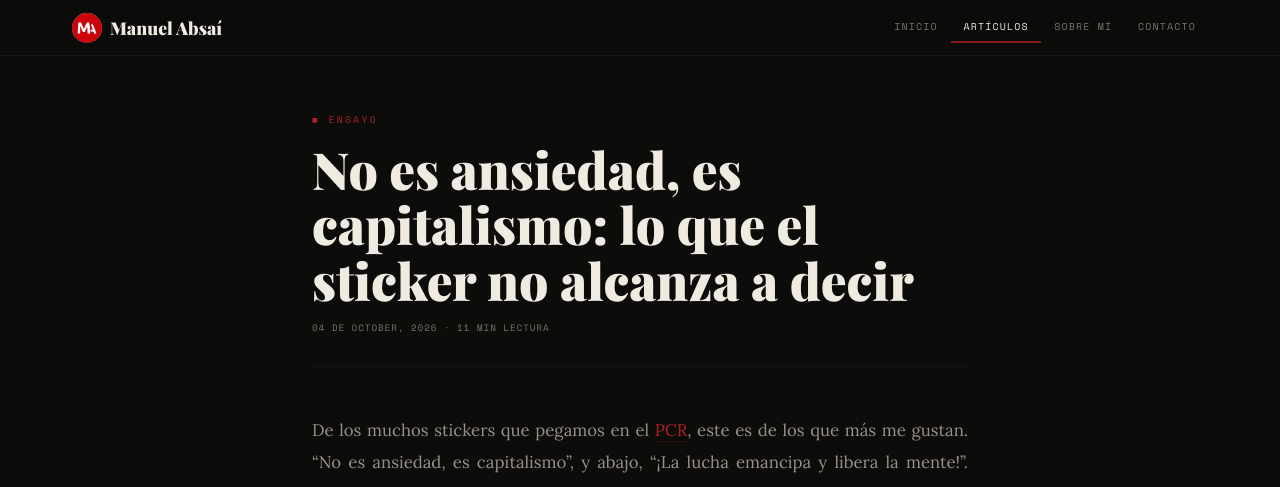
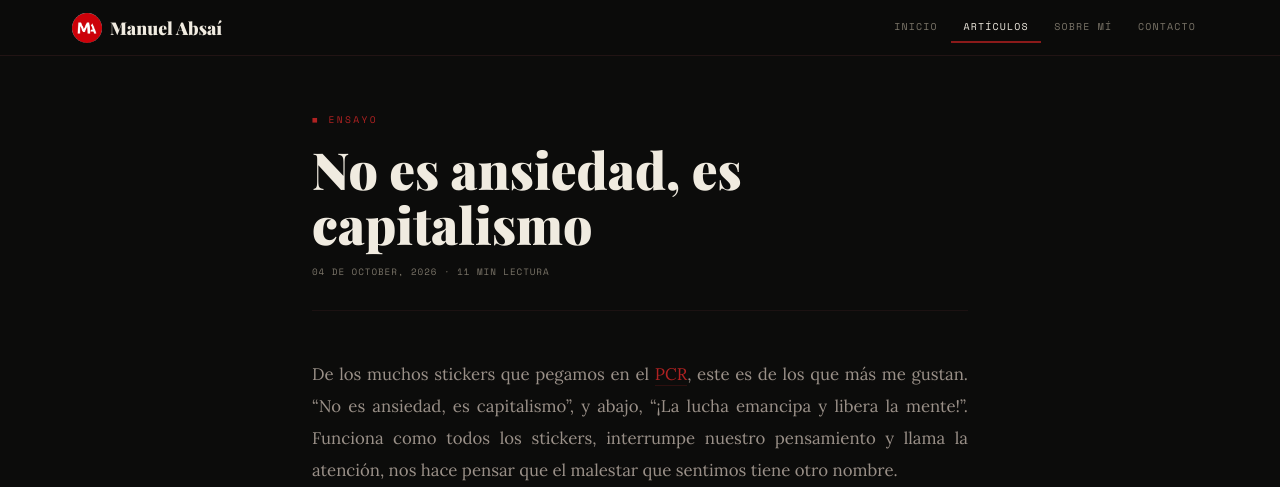
Before and after one commit to ManuelAbsai/manuelabsai.github.io, a Jekyll site: the page built from _posts/2026-10-04-no-es-ansiedad-es-capitalismo.md, in a window 1280 px wide and 900 px high, cut to the strip 0-487 px from the top of the window. Built offline with Jekyll 4.4.1, drawn with Linux system fonts in a browser that asks for light colours; some web fonts are replaced.

Commit message:
Update 2026-10-04-no-es-ansiedad-es-capitalismo.md

```diff
--- a/_posts/2026-10-04-no-es-ansiedad-es-capitalismo.md
+++ b/_posts/2026-10-04-no-es-ansiedad-es-capitalismo.md
@@ -1,6 +1,6 @@
 ---
 layout: post
-title: "No es ansiedad, es capitalismo: lo que el sticker no alcanza a decir"
+title: "No es ansiedad, es capitalismo"
 date: 2026-10-04
 tag: Ensayo
 readTime: 11 min
```
